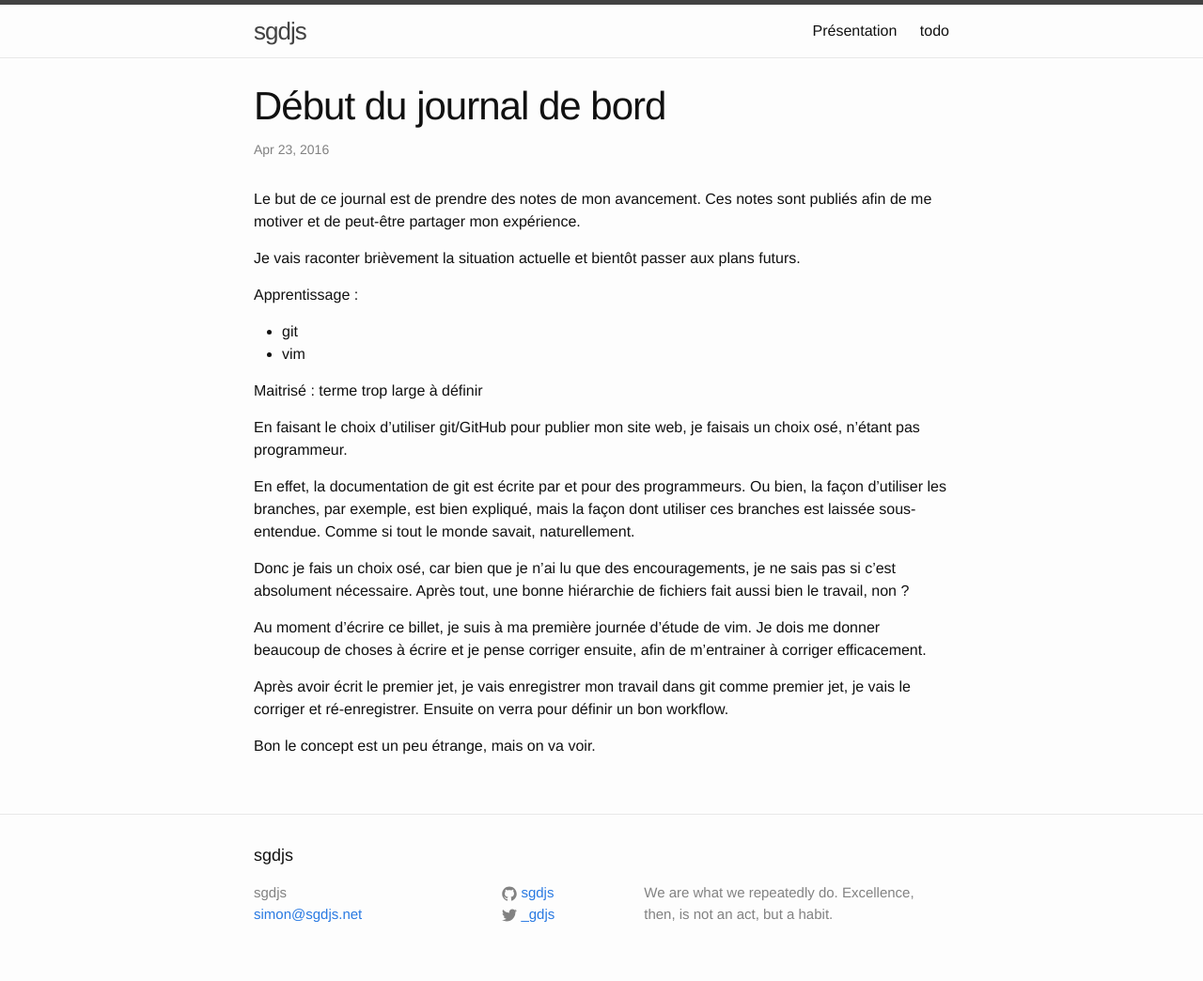
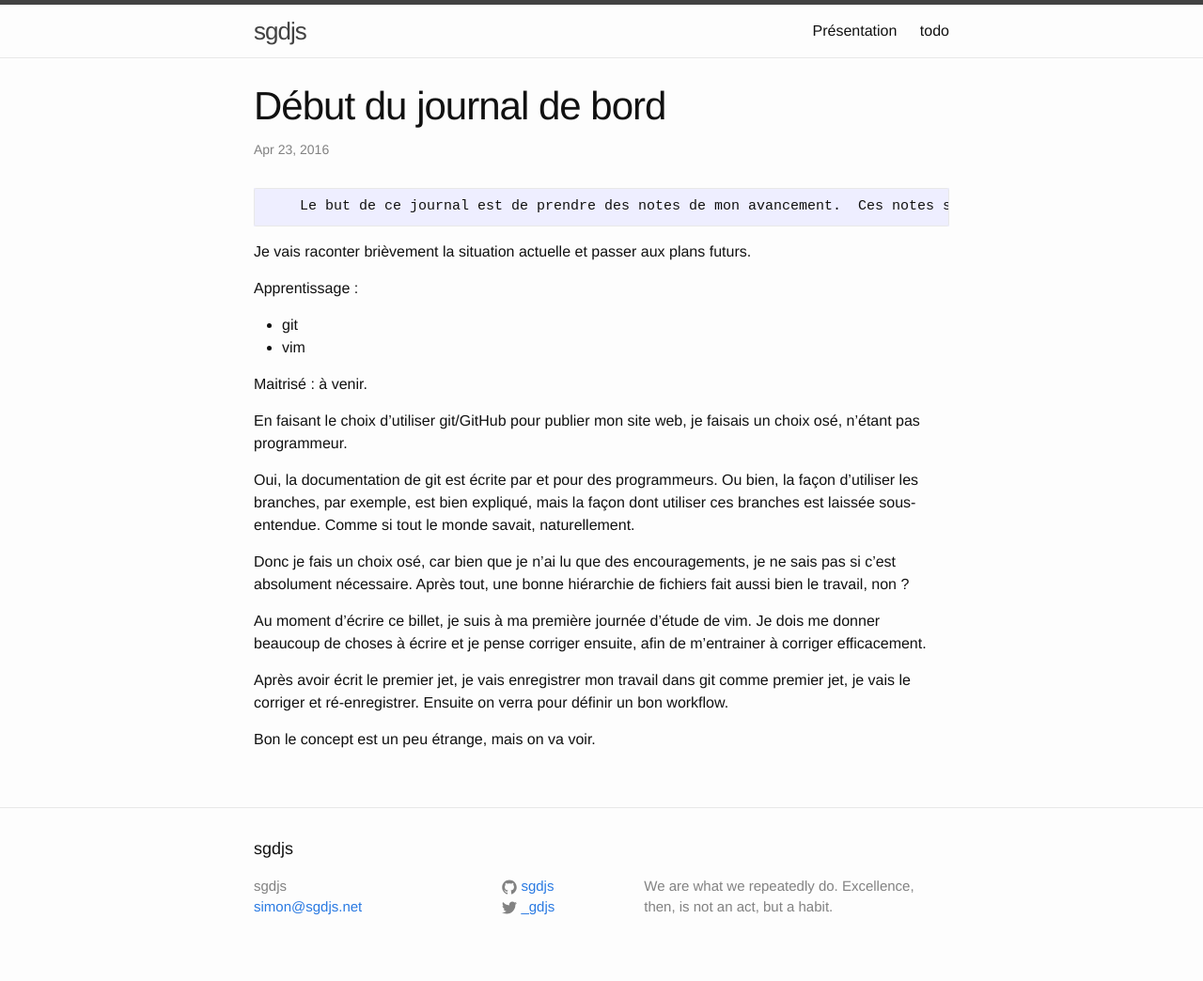
Before and after one commit to sgdjs/sgdjs.github.io, a Jekyll site: the page built from _posts/2016-04-24-debut.md, in a window 1280 px wide. Shown: the whole page at 94% size. Built offline with Jekyll 4.4.1, drawn with Linux system fonts in a browser that asks for light colours.

Commit message:
Modifie brouillon d'article

```diff
--- a/_posts/2016-04-24-debut.md
+++ b/_posts/2016-04-24-debut.md
@@ -4,22 +4,22 @@ title: "Début du journal de bord"
 date: 2016-04-23
 ---
 
-Le but de ce journal est de prendre des notes de mon avancement.
+        Le but de ce journal est de prendre des notes de mon avancement.
 Ces notes sont publiés afin de me motiver et de peut-être partager mon expérience.
 
-Je vais raconter brièvement la situation actuelle et bientôt passer aux plans futurs.
+Je vais raconter brièvement la situation actuelle et passer aux plans futurs.
 
 Apprentissage :
 
 * git
 * vim
 
-Maitrisé : terme trop large à définir
+Maitrisé : à venir.
 
 En faisant le choix d'utiliser git/GitHub pour publier mon site web,
 je faisais un choix osé, n'étant pas programmeur.
 
-En effet, la documentation de git est écrite par et pour des programmeurs.
+Oui, la documentation de git est écrite par et pour des programmeurs.
 Ou bien, la façon d'utiliser les branches, par exemple, est bien expliqué,
 mais la façon dont utiliser ces branches est laissée
 sous-entendue. Comme si tout le monde savait, naturellement.
```
